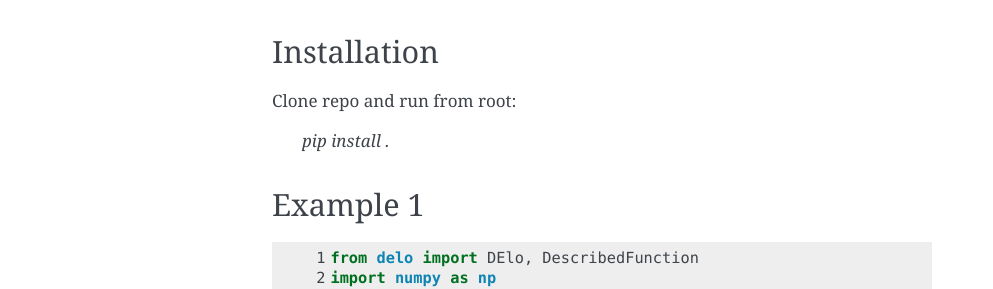
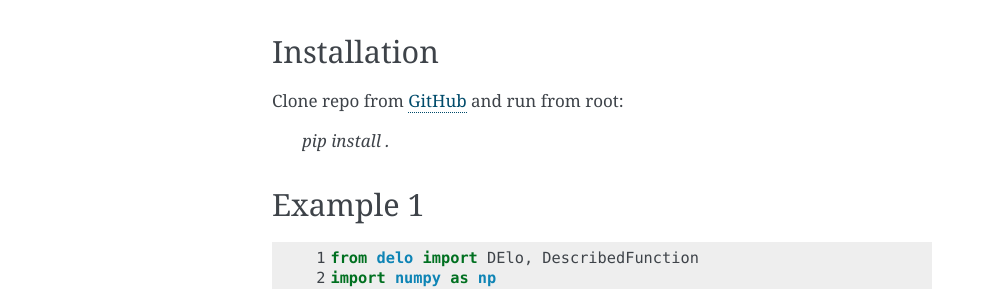
Before and after one commit to MrDomani/delo, a Sphinx documentation site: the page built from docs/index.rst, in a window 1280 px wide. Shown: the part 426-715 px from the top of the page, without its empty margins (148-1141 px from the left). Built offline with Sphinx 7.4.7, drawn with Linux system fonts in a browser that asks for light colours.

Commit message:
Adding link to GitHub for installation instruction

```diff
--- a/docs/index.rst
+++ b/docs/index.rst
@@ -21,7 +21,7 @@ In this package, we propose **DElo** (DE with adaptation based on Elo rating sys
 Installation
 ------------
 
-Clone repo and run from root:
+Clone repo from `GitHub <https://github.com/MrDomani/delo>`_ and run from root:
 
     `pip install .`
 
```
